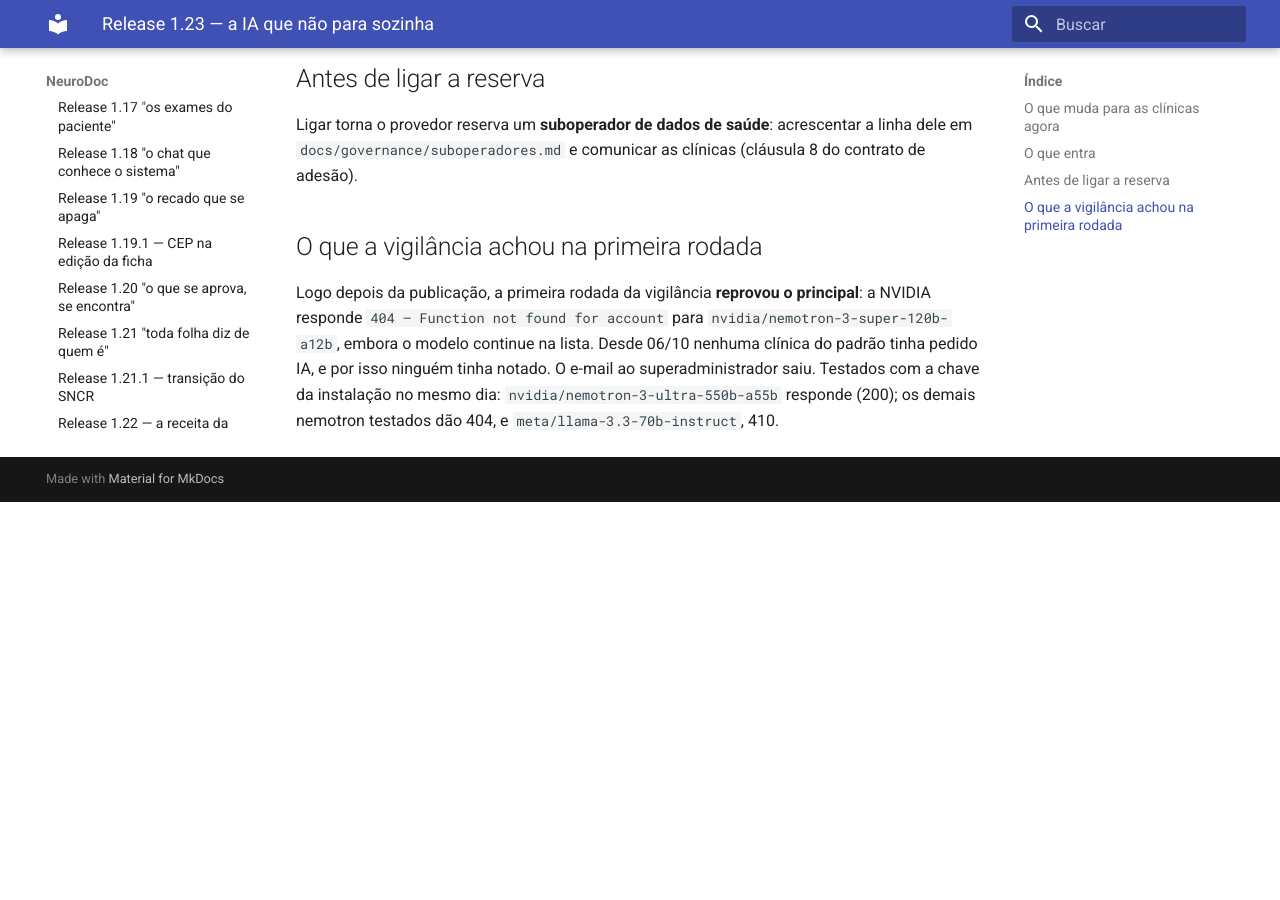
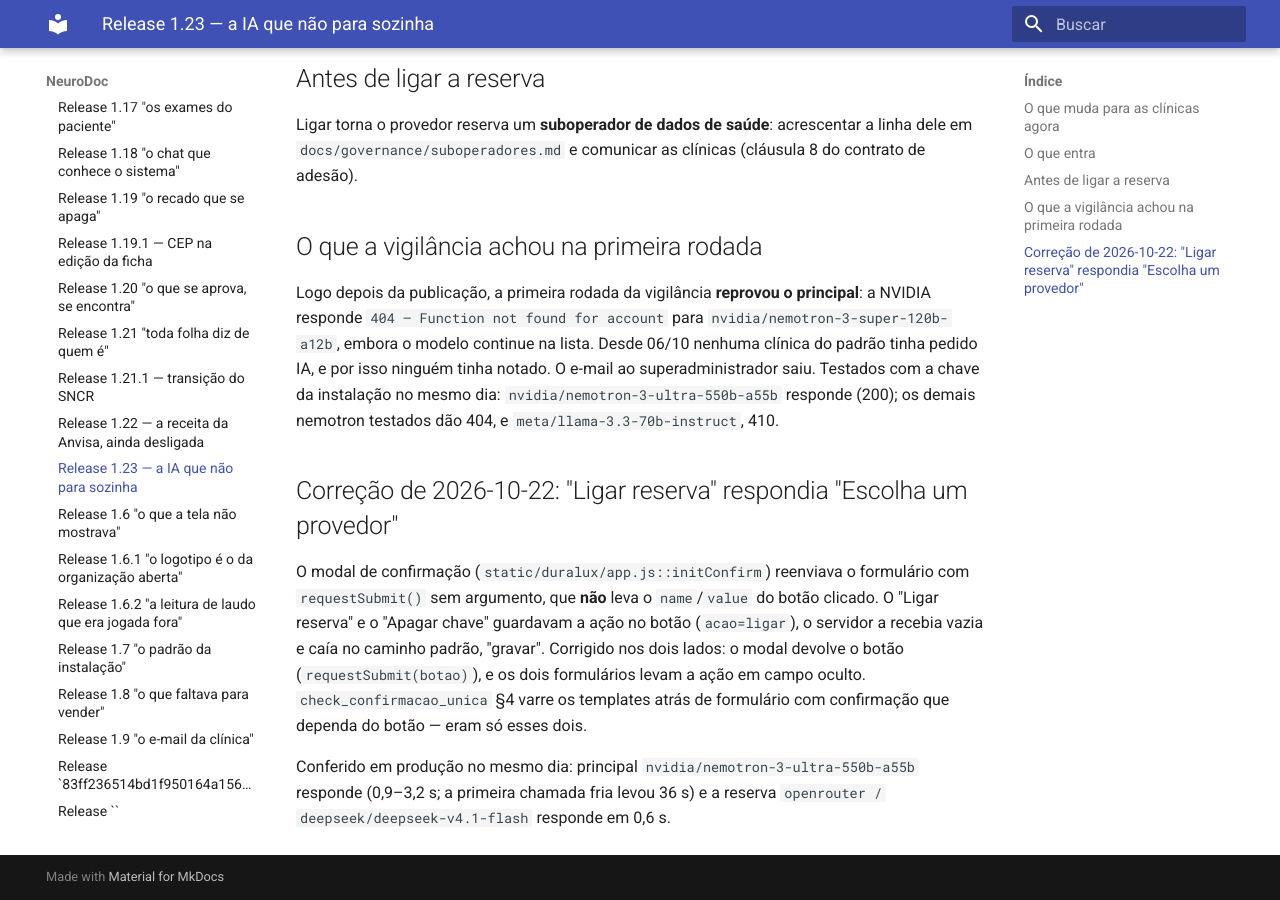
Before and after one commit to ffreua/neurodoc, an MkDocs documentation site: the page built from docs/releases/1.23-ia-que-nao-para-sozinha.md, in a window 1280 px wide and 900 px high, scrolled down 1401 px. Built offline with MkDocs 1.6.1 and Material for MkDocs 9.7.7, drawn with Linux system fonts in a browser that asks for light colours; before the commit the page ends 1903 px from its top, so only the background shows below that.

Commit message:
Modal de confirmação reenvia o botão clicado: 'Ligar reserva' perdia a ação

```diff
--- a/docs/releases/1.23-ia-que-nao-para-sozinha.md
+++ b/docs/releases/1.23-ia-que-nao-para-sozinha.md
@@ -56,3 +56,18 @@
 tinha notado. O e-mail ao superadministrador saiu. Testados com a chave da
 instalação no mesmo dia: `nvidia/nemotron-3-ultra-550b-a55b` responde (200);
 os demais nemotron testados dão 404, e `meta/llama-3.3-70b-instruct`, 410.
+
+## Correção de 2026-10-22: "Ligar reserva" respondia "Escolha um provedor"
+
+O modal de confirmação (`static/duralux/app.js::initConfirm`) reenviava o
+formulário com `requestSubmit()` sem argumento, que **não** leva o
+`name`/`value` do botão clicado. O "Ligar reserva" e o "Apagar chave"
+guardavam a ação no botão (`acao=ligar`), o servidor a recebia vazia e caía no
+caminho padrão, "gravar". Corrigido nos dois lados: o modal devolve o botão
+(`requestSubmit(botao)`), e os dois formulários levam a ação em campo oculto.
+`check_confirmacao_unica` §4 varre os templates atrás de formulário com
+confirmação que dependa do botão — eram só esses dois.
+
+Conferido em produção no mesmo dia: principal `nvidia/nemotron-3-ultra-550b-a55b`
+responde (0,9–3,2 s; a primeira chamada fria levou 36 s) e a reserva
+`openrouter / deepseek/deepseek-v4.1-flash` responde em 0,6 s.
```
Also changed, not shown: static/duralux/app.js (+21 -2 lines), 2 other files.
